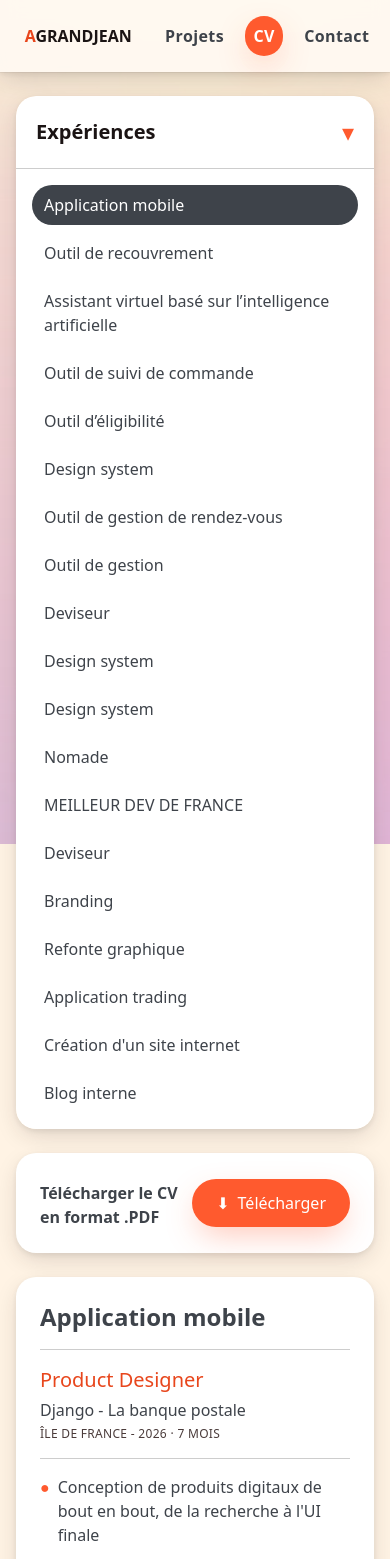
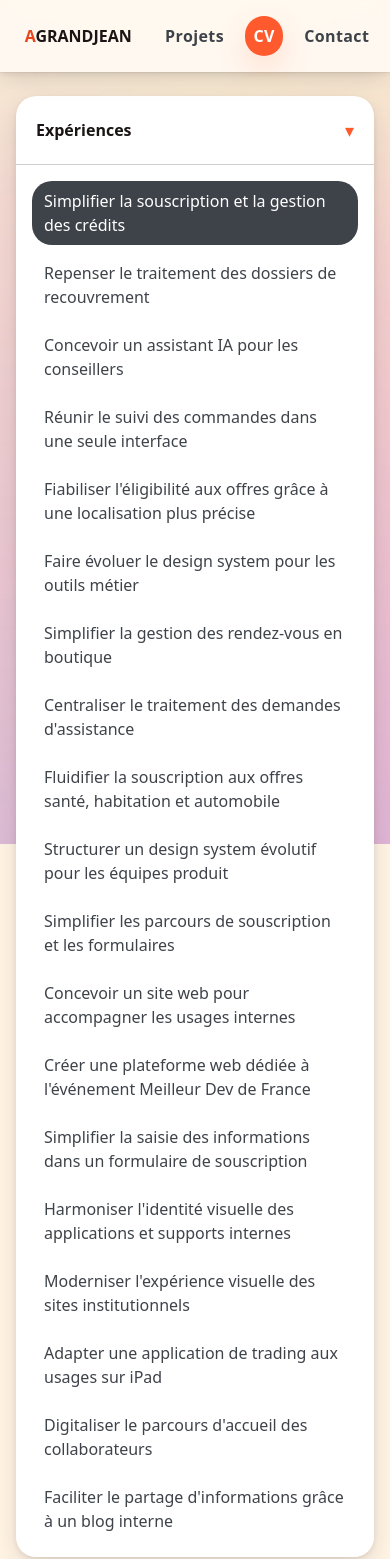
Before and after one commit to Equivok/3Dportoflio, a React (Vite) app: page /cv in a window 390 px wide. Shown: the top 1559 px of the page. Built offline with nearby package versions, Linux system fonts and the light colour scheme.

Commit message:
CV: resume formate en blocs (paragraphe/sous-titre/liste) comme les projets; composant BlocsContenu partage

```diff
--- /dev/null
+++ b/src/components/BlocsContenu.tsx
@@ -0,0 +1,42 @@
+import type { BlocContenu } from '../types';
+
+/**
+ * Rendu partagé d'un tableau de blocs de contenu (paragraphes, sous-titres,
+ * listes à puces), utilisé par la page Projets (Contexte, Mon rôle…) et la
+ * page CV (résumé de chaque expérience). Le formatage se choisit donc de la
+ * même façon partout, directement dans les données (voir `BlocContenu`
+ * dans src/types).
+ */
+export function BlocsContenu({ blocs, className = '' }: { blocs: BlocContenu[]; className?: string }) {
+  return (
+    <div className={`flex flex-col gap-2 ${className}`}>
+      {blocs.map((bloc, i) => (
+        <BlocRendu key={i} bloc={bloc} />
+      ))}
+    </div>
+  );
+}
+
+/** Rendu d'un bloc de contenu unique, selon son type (voir `BlocContenu`). */
+function BlocRendu({ bloc }: { bloc: BlocContenu }) {
+  switch (bloc.type) {
+    case 'sous-titre':
+      return <h4 className="mt-2 text-base font-bold">{bloc.texte}</h4>;
+    case 'liste':
+      return (
+        <ul className="flex flex-col gap-2">
+          {bloc.items.map((item, i) => (
+            <li key={i} className="flex gap-2 text-base leading-relaxed text-ink-700">
+              <span aria-hidden="true" className="text-coral-500">
+                ●
+              </span>
+              <span>{item}</span>
+            </li>
+          ))}
+        </ul>
+      );
+    case 'paragraphe':
+    default:
+      return <p className="text-base leading-relaxed text-ink-700">{bloc.texte}</p>;
+  }
+}
--- a/src/components/SidebarMenu.tsx
+++ b/src/components/SidebarMenu.tsx
@@ -156,7 +156,7 @@ function SidebarCategoryBlock({
         type="button"
         onClick={onToggle}
         aria-expanded={estOuverte}
-        className="flex w-full items-center justify-between gap-2 p-5 text-left text-2xl"
+        className="flex w-full items-center justify-between gap-2 p-5 text-left text-lg"
         style={
           categorie.banniere
             ? {
@@ -167,7 +167,7 @@ function SidebarCategoryBlock({
             : undefined
         }
       >
-        <span className={clsx('font-menu font-bold text-xl', categorie.banniere ? 'text-white' : 'text-ink-900')}>
+        <span className={clsx('font-menu font-bold text-base', categorie.banniere ? 'text-white' : 'text-ink-900')}>
           {categorie.label}
         </span>
         <span className="flex items-center gap-2">
--- a/src/data/cv.ts
+++ b/src/data/cv.ts
@@ -15,7 +15,7 @@ export const experiences: EntreeCV[] = [
   {
     id: 'exp-django',
     type: 'experience',
-    title: 'Application mobile',
+    title: 'Simplifier la souscription et la gestion des crédits',
     fonction: 'Product Designer',
     numero: 1,
     periode: '2026',
@@ -23,16 +23,17 @@ export const experiences: EntreeCV[] = [
     client: 'Django - La banque postale',
     lieu: 'île de france',
     resume: [
-      "Conception de produits digitaux de bout en bout, de la recherche à l'UI finale",
-      'Mise en place de design systems réutilisables',
-      'Collaboration étroite avec les équipes de développement',
+      { type: 'paragraphe',
+        texte: "Conception UX/UI d'une application mobile et d'un back-office conseiller." },
+      { type: 'paragraphe',
+        texte: "Optimisation des parcours utilisateurs, amélioration de la hiérarchie de l'information et refonte du design system. Collaboration directe avec le CMO et les développeurs." },
     ],
     radarImage: '/images/Avatar/expert/Django.png',
   },
   {
     id: 'exp-Reco',
     type: 'experience',
-    title: 'Outil de recouvrement',
+    title: 'Repenser le traitement des dossiers de recouvrement',
     fonction: 'Product Designer',
     numero: 2,
     periode: '2026',
@@ -40,16 +41,17 @@ export const experiences: EntreeCV[] = [
     client: 'Orange',
     lieu: 'île de france',
     resume: [
-      "Conception et direction du design d’un outil de recouvrement.",
-      "Supervision de trois équipes (design et développement) afin de maintenir une vision produit unifiée et d’accélérer la livraison.",
-      "Réalisation de tests utilisateurs tout au long du projet, permettant d’identifier les frictions, d’ajuster les interfaces et d’obtenir un outil final plus efficace et mieux adopté."
+      { type: 'paragraphe',
+        texte: "Conception et pilotage du design d'un outil de recouvrement." },
+      { type: 'paragraphe',
+        texte: "Coordination de trois équipes design et développement pour garantir une vision produit cohérente. Tests utilisateurs itératifs pour identifier les frictions et optimiser l'efficacité des interfaces." },
     ],
     radarImage: '/images/Avatar/expert/Reco.png',
   },
   {
     id: 'exp-Maia',
     type: 'experience',
-    title: 'Assistant virtuel basé sur l’intelligence artificielle',
+    title: 'Concevoir un assistant IA pour les conseillers',
     fonction: 'Product Designer',
     numero: 3,
     periode: '2025',
@@ -57,16 +59,15 @@ export const experiences: EntreeCV[] = [
     client: 'Orange',
     lieu: 'île de france',
     resume: [
-      'Définition et intégration d’un agent IA dans l’outil utilisé par les conseillers en centre d’appels.',
-      'Analyse des contraintes de l’interface actuelle pour y inclure une zone de discussion avec l’IA sans perturber les interactions existantes.',
-      'Développement de nouveaux composants du design system pour répondre aux besoins émergents et assurer une expérience unifiée.'
+      { type: 'paragraphe', texte: "Intégration d'un agent IA dans l'outil des conseillers en centre d'appels." },
+      { type: 'paragraphe', texte: "Adaptation de l'interface existante pour intégrer un espace conversationnel sans perturber les usages, et création de composants dédiés au sein du design system." },
     ],
     radarImage: '/images/Avatar/expert/Maia.png',
   },
   {
     id: 'exp-Commande',
     type: 'experience',
-    title: 'Outil de suivi de commande',
+    title: 'Réunir le suivi des commandes dans une seule interface',
     fonction: 'Product Designer',
     numero: 4,
     periode: '2024',
@@ -74,16 +75,15 @@ export const experiences: EntreeCV[] = [
     client: 'Orange',
     lieu: 'île de france',
     resume: [
-      'Refonte complète d’un outil de suivi de commande.',
-      'Analyse des écrans existants, restructuration du parcours utilisateur et réalisation de tests afin de valider la cohérence et la fiabilité de l’expérience.',
-      'Compréhension détaillée des flux produit, création de maquettes et prototypes, puis accompagnement des équipes de développement jusqu’à la mise en production.'
+      { type: 'paragraphe', texte: "Refonte complète d'un outil de suivi de commande, de l'analyse de l'existant à la mise en production. " },
+      { type: 'paragraphe', texte: "Restructuration des parcours, prototypage et tests utilisateurs pour fiabiliser l'expérience, en collaboration avec les équipes de développement." },
     ],
     radarImage: '/images/Avatar/expert/Commande.png',
   },
   {
     id: 'exp-eligibilite',
     type: 'experience',
-    title: 'Outil d’éligibilité',
+    title: "Fiabiliser l'éligibilité aux offres grâce à une localisation plus précise",
     fonction: 'Product Designer',
     numero: 5,
     periode: '2024',
@@ -91,15 +91,15 @@ export const experiences: EntreeCV[] = [
     client: 'Orange',
     lieu: 'île de france',
     resume: [
-      'Conception d’un outil permettant de déterminer l’éligibilité d’un client via l’envoi d’un SMS, basé sur la géolocalisation.',
-      'Élaboration de la recherche utilisateur, de l’analyse des besoins et des parcours, afin de définir clairement les usages avant de concevoir les maquettes finales.'
+      { type: 'paragraphe', texte: "Conception d'un outil de vérification de l'éligibilité client par SMS et géolocalisation." },
+      { type: 'paragraphe', texte: "Exploration des besoins, recherche utilisateur et formalisation des parcours pour définir une solution adaptée aux usages." },
     ],
     radarImage: '/images/Avatar/expert/Eligibilite.png',
   },
   {
     id: 'exp-DS-metier',
     type: 'experience',
-    title: 'Design system',
+    title: 'Faire évoluer le design system pour les outils métier',
     fonction: 'Product Designer',
     numero: 6,
     periode: '2023',
@@ -107,8 +107,8 @@ export const experiences: EntreeCV[] = [
     client: 'Orange',
     lieu: 'île de france',
     resume: [
-      'Conception d’un design system destiné aux conseillers internes, répondant à leurs besoins spécifiques en matière de typographie, couleurs, espacements et composants adaptés à leur environnement métier.',
-      'Création d’une grille cohérente et de composants modulaires, gestion des variantes, tests d’usage, et mise en place d’un processus de mise à jour pour garantir la qualité, la cohérence et la pérennité des écrans.'
+      { type: 'paragraphe', texte: "Création d'un design system dédié aux conseillers internes : fondations visuelles, grille, composants modulaires et gestion des variantes." },
+      { type: 'paragraphe', texte: " Définition de règles de contribution et de mise à jour pour pérenniser la cohérence des interfaces." },
     ],
 
     radarImage: '/images/Avatar/expert/DS_orange.png',
@@ -116,7 +116,7 @@ export const experiences: EntreeCV[] = [
   {
     id: 'exp-New-RDV',
     type: 'experience',
-    title: 'Outil de gestion de rendez-vous',
+    title: 'Simplifier la gestion des rendez-vous en boutique',
     fonction: 'Product Designer',
     numero: 7,
     periode: '2023',
@@ -124,16 +124,15 @@ export const experiences: EntreeCV[] = [
     client: 'Orange',
     lieu: 'île de france',
     resume: [
-      'Conception d’un outil destiné aux conseillers en boutique pour gérer l’ensemble des rendez-vous, physiques ou virtuels.',
-      'Réalisation d’interviews utilisateurs et d’observations terrain afin de comprendre les contraintes et besoins réels.',
-      'Animation d’ateliers d’idéation pour co-construire les solutions, puis création de maquettes et prototypes alignés avec les usages et les attentes des conseillers.'
+      { type: 'paragraphe', texte: "Création d'un outil de gestion des rendez-vous physiques et virtuels en boutique." },
+      { type: 'paragraphe', texte: "Interviews, observations terrain et ateliers d'idéation pour identifier les besoins des conseillers, puis conception de maquettes et prototypes adaptés à leurs usages." },
     ],
     radarImage: '/images/Avatar/expert/New-rdv.png',
   },
   {
     id: 'exp-Assist',
     type: 'experience',
-    title: 'Outil de gestion',
+    title: "Centraliser le traitement des demandes d'assistance",
     fonction: 'Product Designer',
     numero: 8,
     periode: '2023',
@@ -141,10 +140,8 @@ export const experiences: EntreeCV[] = [
     client: 'Orange',
     lieu: 'île de france',
     resume: [
-      'Conception d’un nouvel outil de gestion des demandes d’assistance mobile et internet.',
-      'Création d’un tableau de bord permettant de visualiser et traiter efficacement l’ensemble des demandes client.',
-      'Réalisation d’ateliers d’idéation, sondages et questionnaires pour cerner les besoins.',
-      'Conception de maquettes et prototypes, suivie de tests utilisateurs et d’une phase de recette pour garantir la qualité de l’outil.'
+      { type: 'paragraphe', texte: "Conception d'un outil de traitement des demandes d'assistance client, articulé autour d'un tableau de bord opérationnel." },
+      { type: 'paragraphe', texte: "Recueil des besoins par ateliers et questionnaires, maquettage, prototypage, tests utilisateurs et recette fonctionnelle." },
     ],
 
     radarImage: '/images/Avatar/expert/Gestion.png',
@@ -152,7 +149,7 @@ export const experiences: EntreeCV[] = [
   {
     id: 'exp-Deviseur',
     type: 'experience',
-    title: 'Deviseur',
+    title: "Fluidifier la souscription aux offres santé, habitation et automobile",
     fonction: 'UX / UI Designer',
     numero: 9,
     periode: '2021',
@@ -160,15 +157,15 @@ export const experiences: EntreeCV[] = [
     client: 'Crédit agricole',
     lieu: 'île de france',
     resume: [
-      'Conception et réalisation de nouveaux parcours utilisateurs pour les produits santé, habitation et automobile.',
-      'Réalisation d’interviews utilisateurs pour comprendre les besoins et attentes, création de maquettes adaptées à tous les devices, élaboration de prototypes interactifs, et conduite de tests utilisateurs pour valider et optimiser les parcours avant déploiement.'
+      { type: 'paragraphe', texte: "Conception de parcours de souscription pour les produits santé, habitation et automobile." },
+      { type: 'paragraphe', texte: "Interviews utilisateurs, maquettes responsives et prototypes interactifs, suivis de tests pour affiner les parcours avant déploiement." },
     ],
     radarImage: '/images/Avatar/confirme/Deviseur.png',
   },
   {
     id: 'exp-DS-CA',
     type: 'experience',
-    title: 'Design system',
+    title: "Structurer un design system évolutif pour les équipes produit",
     fonction: 'UX / UI Designer',
     numero: 10,
     periode: '2021',
@@ -176,15 +173,15 @@ export const experiences: EntreeCV[] = [
     client: 'Crédit agricole',
     lieu: 'île de france',
     resume: [
-      'Définition des principes de design (cohérence, accessibilité, modularité), création d’une bibliothèque de composants réutilisables et responsives, normalisation du langage visuel (tokens, styles, grilles) et rédaction d’une documentation claire à destination des équipes produit, design et tech.',
-      'Mise en place d’un processus de gouvernance (contribution, revue, versioning) pour assurer la qualité, l’évolutivité et l’adoption du design system à l’échelle de l’organisation.'
+      { type: 'paragraphe', texte: "Élaboration d'un design system responsive intégrant tokens, styles, grilles et composants réutilisables." },
+      { type: 'paragraphe', texte: "Documentation et gouvernance des contributions pour garantir l'accessibilité, la qualité et l'évolution du système à l'échelle de l'organisation." },
     ],
     radarImage: '/images/Avatar/confirme/DS-ca.png',
   },
   {
     id: 'exp-MNT',
     type: 'experience',
-    title: 'Design system',
+    title: "Simplifier les parcours de souscription et les formulaires",
     fonction: 'UX / UI Designer',
     numero: 11,
     periode: '2020',
@@ -192,18 +189,15 @@ export const experiences: EntreeCV[] = [
     client: 'MNT',
     lieu: 'île de france',
     resume: [
-      'Création de nouveaux parcours sur l’ensemble des produits.',
-      'Conception et réalisation de formulaires.',
-      'Refonte de plusieurs applications ( UX, UI et intégration ).',
-      'Création de pages HTML.',
-      'Élaboration d’un story book avec les différents composants.'
+      { type: 'paragraphe', texte: "Création de parcours utilisateurs et de formulaires pour différents produits." },
+      { type: 'paragraphe', texte: "Refonte UX/UI d'applications existantes, intégration front-end et constitution d'un Storybook pour documenter les composants." },
     ],
     radarImage: '/images/Avatar/confirme/MNT.png',
   },
   {
     id: 'exp-Nomade',
     type: 'experience',
-    title: 'Nomade',
+    title: "Concevoir un site web pour accompagner les usages internes",
     fonction: 'UX / UI Designer',
     numero: 12,
     periode: '2020',
@@ -211,16 +205,15 @@ export const experiences: EntreeCV[] = [
     client: 'La poste',
     lieu: 'île de france',
     resume: [
-      'Création d’un site internet sous Wordpress.',
-      'Création de l’arborescence, du parcours utilisateur, des wireframes, des maquettes et du prototype.',
-      'Création du thème en CSS et édition des éléments en HTML'
+      { type: 'paragraphe', texte: "Conception d'un site web sous WordPress, de l'arborescence aux maquettes et prototypes." },
+      { type: 'paragraphe', texte: "Développement du thème en CSS et intégration des éléments en HTML." },
     ],
     radarImage: '/images/Avatar/confirme/Nomade.png',
   },
   {
     id: 'exp-Ametix',
     type: 'experience',
-    title: 'MEILLEUR DEV DE FRANCE',
+    title: "Créer une plateforme web dédiée à l'événement Meilleur Dev de France",
     fonction: 'UX / UI Designer',
     numero: 13,
     periode: '2019',
@@ -228,16 +221,15 @@ export const experiences: EntreeCV[] = [
     client: 'Ametix',
     lieu: 'île de france',
     resume: [
-      'Création du site « meilleur dev de france » sur WordPress.',
-      'Création de maquettes et intégration des différents contenus.',
-      'Refonte en CSS du thème pour adaptation des besoins.'
+      { type: 'paragraphe', texte: "Réalisation du site événementiel « Meilleur Dev de France » sous WordPress." },
+      { type: 'paragraphe', texte: "Conception des maquettes, intégration des contenus et personnalisation du thème en CSS." },
     ],
     radarImage: '/images/Avatar/confirme/Ametix.png',
   },
   {
     id: 'exp-METLIFE',
     type: 'experience',
-    title: 'Deviseur',
+    title: "Simplifier la saisie des informations dans un formulaire de souscription",
     fonction: 'UX / UI Designer',
     numero: 14,
     periode: '2018',
@@ -245,16 +237,15 @@ export const experiences: EntreeCV[] = [
     client: 'Metlife',
     lieu: 'île de france',
     resume: [
-      'Conception et création d’un formulaire.',
-      'Création des différentes étapes à travers des wireframes puis maquettage & prototypage.',
-      'Création du formulaire en HTML & CSS + JS'
+      { type: 'paragraphe', texte: "Conception d'un formulaire structuré en plusieurs étapes, du wireframing au prototypage interactif." },
+      { type: 'paragraphe', texte: "Développement de l'interface en HTML, CSS et JavaScript." },
     ],
     radarImage: '/images/Avatar/confirme/Metlife.png',
   },
   {
     id: 'exp-SUADEO',
     type: 'experience',
-    title: 'Branding',
+    title: "Harmoniser l'identité visuelle des applications et supports internes",
     fonction: 'UX / UI Designer',
     numero: 15,
     periode: '2018',
@@ -262,16 +253,15 @@ export const experiences: EntreeCV[] = [
     client: 'Suadeo',
     lieu: 'île de france',
     resume: [
-      'Refonte graphique des systèmes applicatifs.',
-      'Mise en place de templates pour le site interne.',
-      'Création de supports de communication.'
+      { type: 'paragraphe', texte: "Modernisation de l'identité graphique des applications et création de templates pour le site interne." },
+      { type: 'paragraphe', texte: "Réalisation de supports de communication pour renforcer la cohérence visuelle de la marque." },
     ],
     radarImage: '/images/Avatar/junior/Suadeo.png',
   },
   {
     id: 'exp-CA-Vitrine',
     type: 'experience',
-    title: 'Refonte graphique',
+    title: "Moderniser l'expérience visuelle des sites institutionnels",
     fonction: 'UX / UI Designer',
     numero: 16,
     periode: '2017',
@@ -279,16 +269,15 @@ export const experiences: EntreeCV[] = [
     client: 'Crédit agricole',
     lieu: 'île de france',
     resume: [
-      'Refonte graphique de l’ensemble des sites vitrines.',
-      'Créations de wireframes RWD et application de la charte graphique du Crédit Agricole.',
-      'Réalisation et intégration de contenu HTML & CSS.'
+      { type: 'paragraphe', texte: "Déclinaison de la charte graphique sur une application iPad destinée aux traders internes." },
+      { type: 'paragraphe', texte: "Adaptation des wireframes, mise en conformité des interfaces et intégration des contenus en HTML/CSS." },
     ],
     radarImage: '/images/Avatar/junior/CA-vitrine.png',
   },
   {
     id: 'exp-BNP-app',
     type: 'experience',
-    title: 'Application trading',
+    title: "Adapter une application de trading aux usages sur iPad",
     fonction: 'UX / UI Designer',
     numero: 17,
     periode: '2017',
@@ -296,16 +285,15 @@ export const experiences: EntreeCV[] = [
     client: 'BNP PARIBAS',
     lieu: 'île de france',
     resume: [
-      'Création d’un application sur Ipad à destination des traders internes à la BNP Paribas.',
-      'Réception des wireframes pour application de la charte graphique et mise en conformité pour intégration.',
-      'Intégration des contenus HTML et création du design en CSS.'
+      { type: 'paragraphe', texte: "Modernisation de l'identité visuelle des sites vitrines du Crédit Agricole." },
+      { type: 'paragraphe', texte: "Production de wireframes responsives, déclinaison de la charte graphique et intégration des interfaces en HTML/CSS." },
     ],
     radarImage: '/images/Avatar/junior/BNP-app.png',
   },
   {
     id: 'exp-AUBAY',
     type: 'experience',
-    title: "Création d'un site internet",
+    title: "Digitaliser le parcours d'accueil des collaborateurs",
     fonction: 'UX / UI Designer',
     numero: 18,
     periode: '2017',
@@ -313,17 +301,15 @@ export const experiences: EntreeCV[] = [
     client: 'Aubay',
     lieu: 'île de france',
     resume: [
-      'Création d’un site interne à l’entreprise avec le CMS WordPress afin de dématérialiser le « Welcome Pack ».',
-      'Réalisation de charte graphique, maquettes et prototypage.',
-      'Intégration des contenus dans WordPress.',
-      'Respect et application des normes d’accessibilités W3C.'
+      { type: 'paragraphe', texte: "Conception d'un site WordPress destiné à digitaliser le parcours d'accueil des collaborateurs. " },
+      { type: 'paragraphe', texte: "Définition de l'identité visuelle, maquettage, prototypage et intégration des contenus dans le respect des normes d'accessibilité W3C." },
     ],
     radarImage: '/images/Avatar/junior/Aubay.png',
   },
   {
     id: 'exp-AUBAY-Blog',
     type: 'experience',
-    title: 'Blog interne',
+    title: "Faciliter le partage d'informations grâce à un blog interne",
     fonction: 'UX / UI Designer',
     numero: 19,
     periode: '2017',
@@ -331,10 +317,8 @@ export const experiences: EntreeCV[] = [
     client: 'Aubay',
     lieu: 'île de france',
     resume: [
-      'Création d’un blog pour le site interne de l’entreprise.',
-      'Réalisation de wireframes, maquettes et prototypage',
-      'Création et intégration d’un sous-site avec le CMS WordPress.',
-      'Mise en place du design en CSS'
+      { type: 'paragraphe', texte: "Création d'un blog pour l'intranet de l'entreprise." },
+      { type: 'paragraphe', texte: "Réalisation des wireframes et maquettes, prototypage puis développement d'un sous-site WordPress avec personnalisation du style en CSS." },
     ],
     radarImage: '/images/Avatar/junior/Aubay-blog.png',
   },
--- a/src/index.css
+++ b/src/index.css
@@ -207,7 +207,6 @@ button {
   padding: 6px 16px;
   border-radius: var(--radius-pill);
   font-family: var(--font-menu);
-  font-size: rem;
   white-space: nowrap;
 }
 .tag-competence--coral {
--- a/src/pages/ContactPage.tsx
+++ b/src/pages/ContactPage.tsx
@@ -51,10 +51,10 @@ export function ContactPage() {
               de gauche ; dès lg, reprend sa place à droite en pleine taille. */}
           <div className="relative order-1 mx-auto flex w-full max-w-[12rem] items-center justify-center sm:max-w-xs lg:order-2 lg:h-full lg:max-w-none lg:p-10">
             <img
-              src="/images/Avatar/neutre.png"
+              src="/images/Avatar/expert/hello.png"
               alt=""
               aria-hidden="true"
-              className="w-full object-contain drop-shadow-xl floating"
+              className="w-full object-contain drop-shadow-xl"
               loading="lazy"
             />
           </div>
--- a/src/pages/CvPage.tsx
+++ b/src/pages/CvPage.tsx
@@ -3,6 +3,7 @@ import { motion, AnimatePresence } from 'framer-motion';
 import { Header } from '../components/Header';
 import { DialogueBox } from '../components/DialogueBox';
 import { CvTimeline } from '../components/CvTimeline';
+import { BlocsContenu } from '../components/BlocsContenu';
 import { SidebarMenu, type SidebarCategory } from '../components/SidebarMenu';
 import { PageBackdrop } from '../components/PageBackdrop';
 import { PAGE_BACKGROUND_IMAGE } from '../config/background';
@@ -155,16 +156,7 @@ export function CvPage() {
                   <p className="mt-1 text-base text-ink-700">{entree.client}</p>
                   <p className="mt-1 text-xs uppercase tracking-wide text-ink-500">{entree.lieu} - {entree.periode} · {entree.duree}</p>
                   <hr className="my-4 border-grey"></hr>
-                  <ul className="mt-4 flex flex-col gap-2 text-left text-base text-ink-700">
-                    {entree.resume.map((ligne, i) => (
-                      <li key={i} className="flex gap-2">
-                        <span aria-hidden="true" className="text-coral-500">
-                          ●
-                        </span>
-                        <span>{ligne}</span>
-                      </li>
-                    ))}
-                  </ul>
+                  <BlocsContenu blocs={entree.resume} className="mt-4 text-left" />
 
                   <div className="z-10 w-full flex justify-center lg:hidden">
                     <AnimatePresence mode="wait">
--- a/src/types/index.ts
+++ b/src/types/index.ts
@@ -91,7 +91,8 @@ export interface ExperienceCV {
   duree: string;
   client: string;
   lieu: string;
-  resume: string[];
+  /** Résumé formaté librement avec les mêmes blocs que la page Projets (paragraphe, sous-titre, liste) */
+  resume: BlocContenu[];
   radarImage: string;
 }
 
```
Also changed, not shown: src/pages/HomePage.tsx (+10 -7 lines), src/pages/ProjectsPage.tsx (+5 -32 lines), public/images/Avatar/expert/hello.png (added), 1 other file (tests, documents, lock files or other folders).
